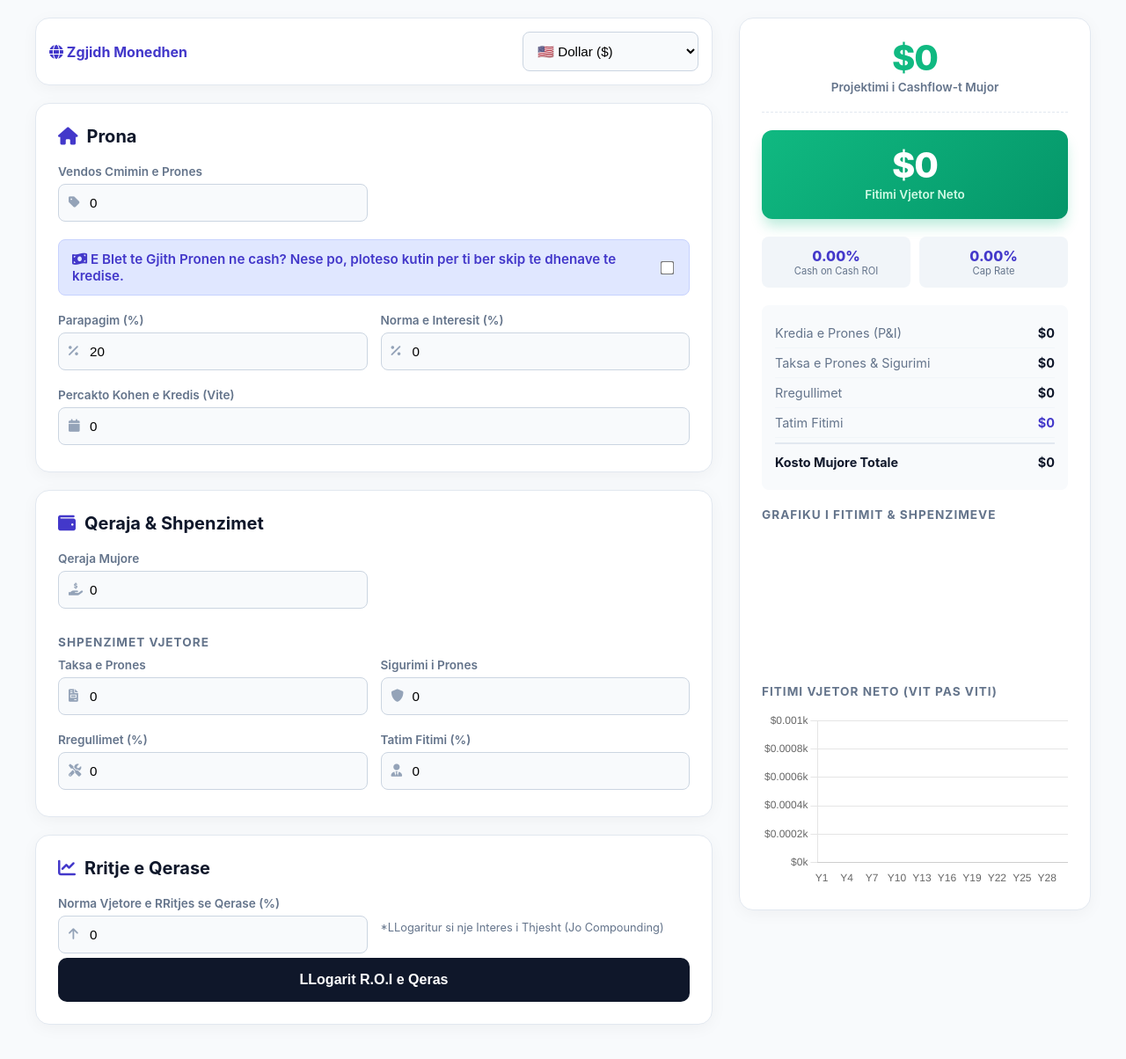
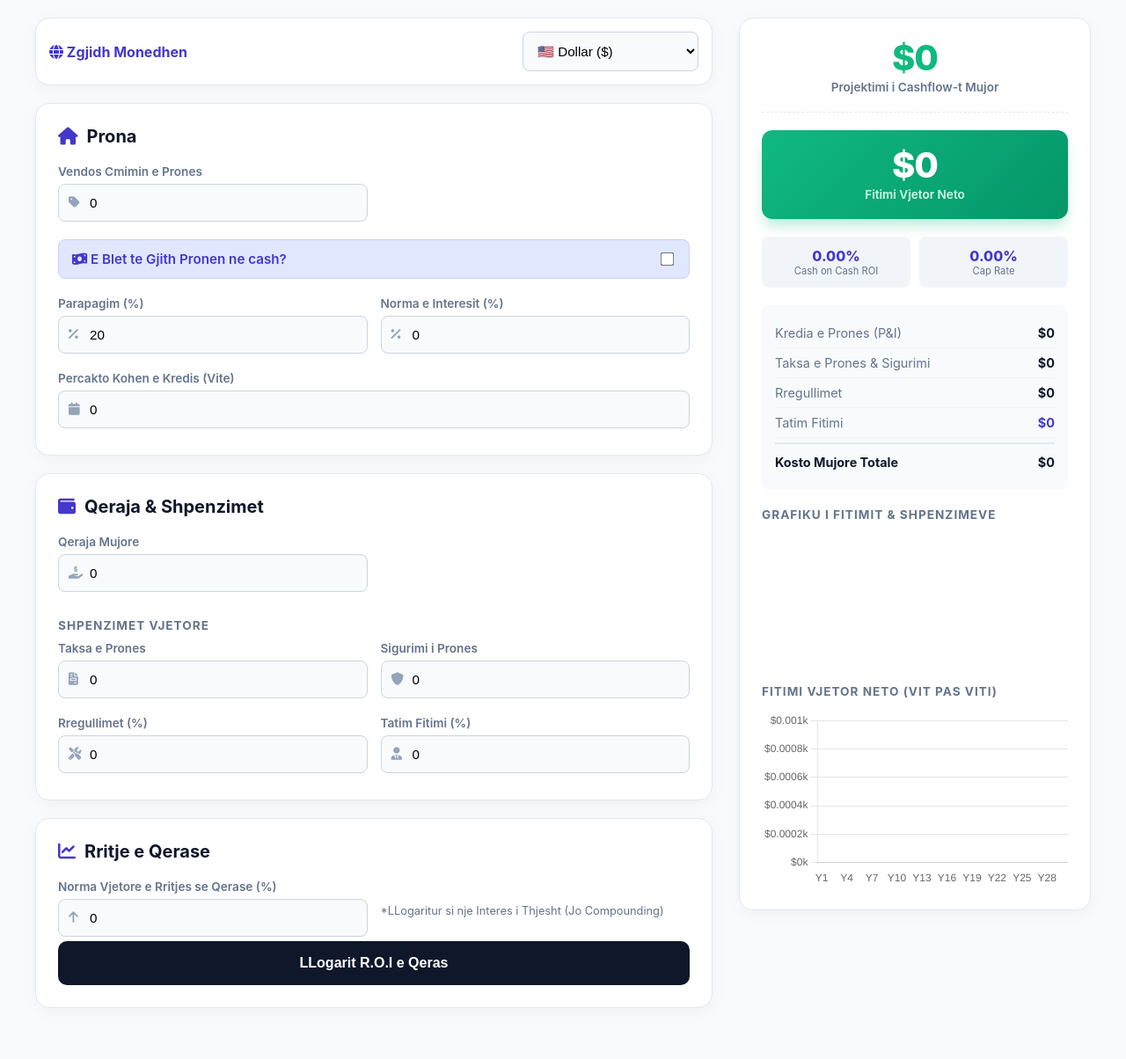
Before and after one commit to Archx0Mas/Archx0Mas.github.io, a Jekyll site: the page rental-roi-calculator.html, which Jekyll copies as it is, in a window 1280 px wide and 1205 px high. Shown: the whole window at 88% size. Built offline with Jekyll 4.4.1, drawn with Linux system fonts in a browser that asks for light colours.

Commit message:
Update rental-roi-calculator.html

```diff
--- a/rental-roi-calculator.html
+++ b/rental-roi-calculator.html
@@ -158,7 +158,7 @@
             </div>
 
             <div class="toggle-box" style="margin-top: 15px;">
-                <span class="toggle-label"><i class="fas fa-money-bill-wave"></i> E Blet te Gjith Pronen ne cash? Nese po, ploteso kutin per ti ber skip te dhenave te kredise.</span>
+                <span class="toggle-label"><i class="fas fa-money-bill-wave"></i> E Blet te Gjith Pronen ne cash? </span>
                 <input type="checkbox" id="cashPurchase" onchange="toggleMortgageInputs()">
             </div>
 
@@ -238,7 +238,7 @@
             <h2><i class="fas fa-chart-line"></i> Rritje e Qerase</h2>
             <div class="input-grid">
                 <div class="input-wrapper">
-                    <label>Norma Vjetore e RRitjes se Qerase (%)</label>
+                    <label>Norma Vjetore e Rritjes se Qerase (%)</label>
                     <div class="input-icon-group">
                         <i class="fas fa-arrow-up"></i>
                         <input type="number" id="rentIncrease" value="0" step="0.1">
```
